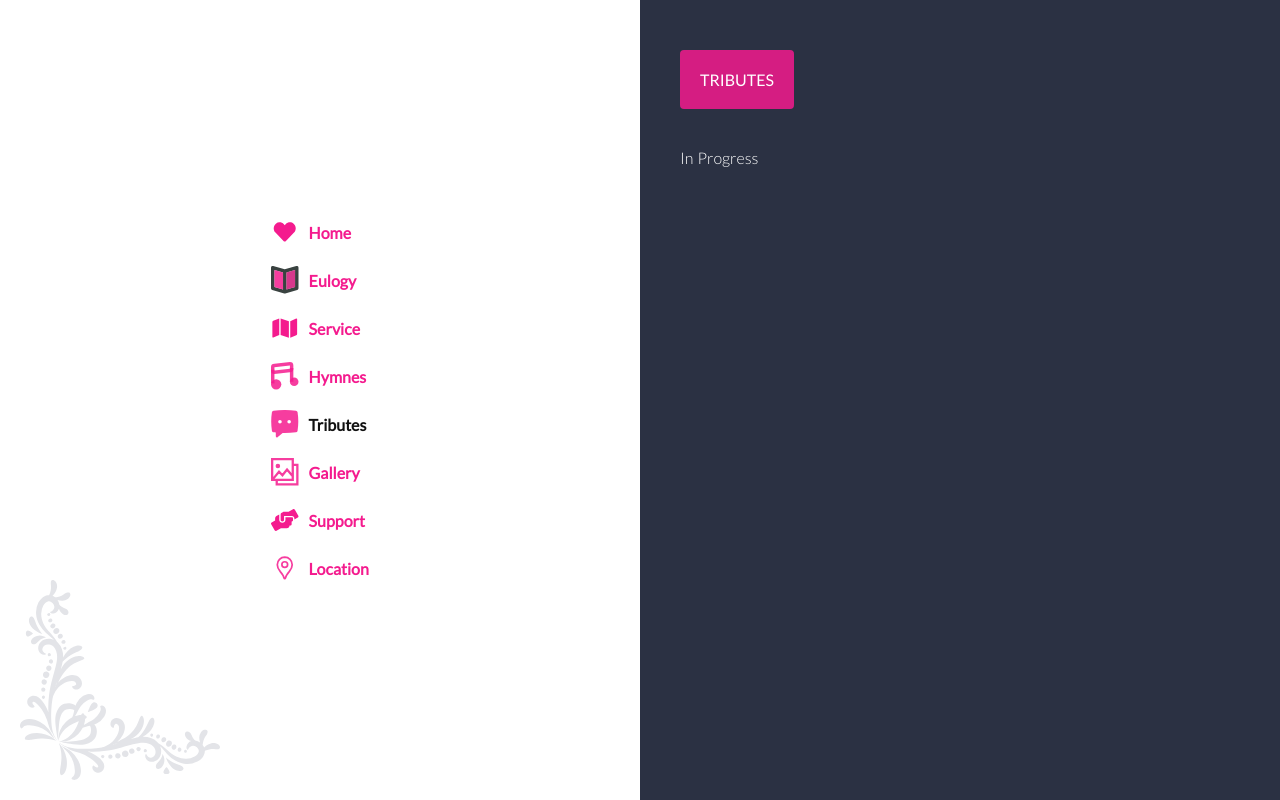
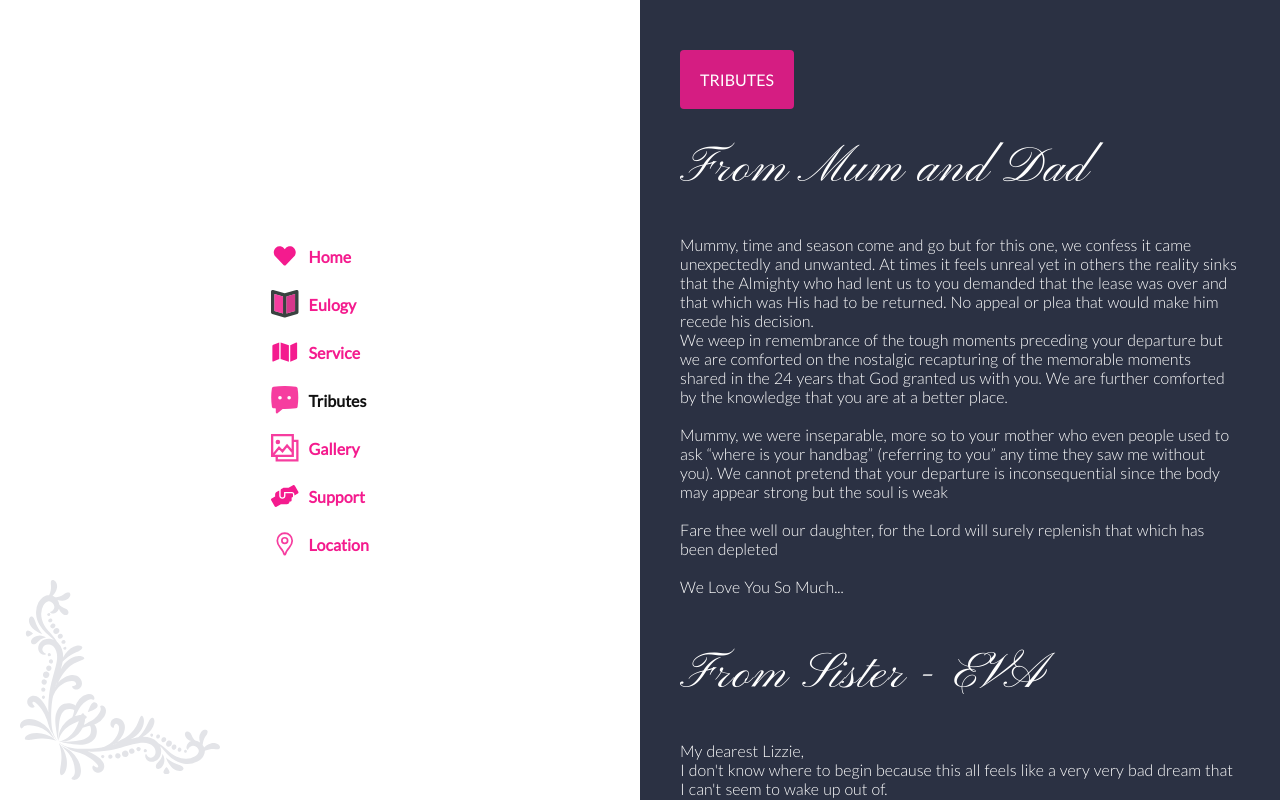
Before and after one commit to musebe/Mine-Memorial, a Nuxt app: page /tribute in a window 1280 px wide. Built offline with nearby package versions, Linux system fonts and the light colour scheme.

Commit message:
finalized draft eulogy

```diff
--- a/components/Nav.vue
+++ b/components/Nav.vue
@@ -16,12 +16,6 @@
 
           </li>
 
-          <li><NuxtLink to="/hymns"><span class="icon">
-          <svg fill="#f41b8ed9" viewBox="0 0 32.001 32.001" xmlns="http://www.w3.org/2000/svg"><g id="SVGRepo_bgCarrier" stroke-width="0"></g><g id="SVGRepo_tracerCarrier" stroke-linecap="round" stroke-linejoin="round"></g><g id="SVGRepo_iconCarrier"> <g id="Group_5" data-name="Group 5" transform="translate(-670.002 -465.694)"> <circle id="Ellipse_4" data-name="Ellipse 4" cx="6" cy="6" r="6" transform="translate(670.002 485.695)"></circle> <circle id="Ellipse_5" data-name="Ellipse 5" cx="5" cy="5" r="5" transform="translate(692.002 483.695)"></circle> <rect id="Rectangle_65" data-name="Rectangle 65" width="4" height="15.998" transform="translate(670.002 474.696)"></rect> <rect id="Rectangle_66" data-name="Rectangle 66" width="4" height="15.998" transform="translate(692.002 472.696)"></rect> <path id="Path_396" data-name="Path 396" d="M692,465.694l-18,2a4,4,0,0,0-4,4v4a4,4,0,0,0,4,4l18-2a4,4,0,0,0,4-4v-4A4,4,0,0,0,692,465.694Zm0,8-18,2v-4l18-2Z"></path> </g> </g></svg>
-          </span><span class="menu"><span></span>Hymnes</span></NuxtLink>
-
-          </li>
-
         <li><NuxtLink to="/tribute"><span class="icon">
           <svg viewBox="-0.32 0 41.633 41.633" xmlns="http://www.w3.org/2000/svg" fill="#000000"><g id="SVGRepo_bgCarrier" stroke-width="0"></g><g id="SVGRepo_tracerCarrier" stroke-linecap="round" stroke-linejoin="round"></g><g id="SVGRepo_iconCarrier"> <path id="word" d="M525.849,346.772a2.763,2.763,0,0,1-2.375,2.016,150.4,150.4,0,0,1-20.195.918l-6.378,5.513h-.534a1.695,1.695,0,0,1-3.329,0h-.088l0-6.088c-1.15-.1-2.3-.212-3.449-.342a2.763,2.763,0,0,1-2.375-2.016,92.124,92.124,0,0,1,0-28.833,2.763,2.763,0,0,1,2.375-2.016,150.236,150.236,0,0,1,33.97,0,2.763,2.763,0,0,1,2.375,2.016A92.124,92.124,0,0,1,525.849,346.772Zm-26.63-16.8A2.735,2.735,0,1,0,502,332.7,2.758,2.758,0,0,0,499.219,329.969Zm13.875,0a2.735,2.735,0,1,0,2.781,2.734A2.758,2.758,0,0,0,513.094,329.969Z" transform="translate(-485.994 -314.961)" fill="#f41b8ed9"></path> </g></svg>
           </span><span class="menu"><span></span>Tributes</span></NuxtLink>
@@ -36,7 +30,7 @@
 
            <li><NuxtLink to="/maps"><span class="icon">
           <svg viewBox="0 0 192 192" xmlns="http://www.w3.org/2000/svg" fill="none"><g id="SVGRepo_bgCarrier" stroke-width="0"></g><g id="SVGRepo_tracerCarrier" stroke-linecap="round" stroke-linejoin="round"></g><g id="SVGRepo_iconCarrier"><path stroke="#f41b8ed9" stroke-width="12" d="M96 22a51.88 51.88 0 0 0-36.77 15.303A52.368 52.368 0 0 0 44 74.246c0 16.596 4.296 28.669 20.811 48.898a163.733 163.733 0 0 1 20.053 28.38C90.852 163.721 90.146 172 96 172c5.854 0 5.148-8.279 11.136-20.476a163.723 163.723 0 0 1 20.053-28.38C143.704 102.915 148 90.841 148 74.246a52.37 52.37 0 0 0-15.23-36.943A51.88 51.88 0 0 0 96 22Z"></path><circle cx="96" cy="74" r="20" stroke="#f41b8ed9" stroke-width="12"></circle></g></svg>
-          </span><span class="menu"><span></span> Location</span></NuxtLink>
+          </span><span class="menu"><span></span>Location</span></NuxtLink>
 
           </li>
       </ul>
--- a/layouts/default.vue
+++ b/layouts/default.vue
@@ -320,4 +320,18 @@ ul {
 .svg-inline--fa.fa-fw {
     width: 1.25em;
 }
+
+.responsive-map-container {
+    position: relative;
+    padding-bottom: 56.25%;
+    padding-top: 30px;
+    height: 0;
+    overflow: hidden;
+}
+.map-wrapper{
+  max-width:500px ;
+}
+.googlemap {
+  width: 200%;
+}
 </style>
--- a/pages/maps.vue
+++ b/pages/maps.vue
@@ -10,11 +10,14 @@
       <p class="highlight">Location</p><br/>
 
       <p>
-        <a href="https://goo.gl/maps/F2ytRutJVrPzuTmHA" target="_blank">Click Here For Directions To The Funeral</a>
+      For Google Maps Directions Use the following Link : <br/><br/>  <a href="https://goo.gl/maps/F2ytRutJVrPzuTmHA" target="_blank">Click Here For Directions To The Funeral</a>
       </p>
-      <p>
-      <iframe src="https://www.google.com/maps/embed?pb=!1m17!1m12!1m3!1d3988.3836457073785!2d37.1898889147543!3d-1.5365644988794405!2m3!1f0!2f0!3f0!3m2!1i1024!2i768!4f13.1!3m2!1m1!2zMcKwMzInMTEuNiJTIDM3wrAxMSczMS41IkU!5e0!3m2!1sen!2ske!4v1682343491796!5m2!1sen!2ske" width="850" height="600" style="border:0;" allowfullscreen="" loading="lazy" referrerpolicy="no-referrer-when-downgrade"></iframe>
-      </p><br/><br/>
+
+<div class="responsive-map-container">
+  <!-- place the iframe code between here... -->
+    <iframe src="https://www.google.com/maps/embed?pb=!1m13!1m8!1m3!1d3988.38364663892!2d37.189889!3d-1.536564!3m2!1i1024!2i768!4f13.1!3m2!1m1!2zMcKwMzInMTEuNiJTIDM3wrAxMSczMS41IkU!5e0!3m2!1sen!2ske!4v1682346293338!5m2!1sen!2ske" width="600" height="450" style="border:0;" allowfullscreen="" loading="lazy" referrerpolicy="no-referrer-when-downgrade"></iframe>
+  <!-- ... and here -->
+</div>
 
 
       <!-- CONTENT END -->
--- a/pages/tribute.vue
+++ b/pages/tribute.vue
@@ -8,11 +8,104 @@
       <h1 class="title"TRIBUTES</h1>
 
       <p class="highlight">TRIBUTES</p><br/>
+
+      <p class="title">From Mum and Dad</p>
       <p>
-        In Progress
+        Mummy, time and season come and
+go but for this one, we confess it
+came unexpectedly and unwanted.
+At times it feels unreal yet in others
+the reality sinks that the Almighty
+who had lent us to you demanded
+that the lease was over and that
+which was His had to be returned.
+No appeal or plea that would make
+him recede his decision. <br/>
+
+We weep in remembrance of the
+tough moments preceding your
+departure but we are comforted on
+the nostalgic recapturing of the
+memorable moments shared in the
+24 years that God granted us with
+you. We are further comforted by the
+knowledge that you are at a better
+place.<br/><br/>
+Mummy, we were inseparable, more
+so to your mother who even people
+used to ask “where is your handbag”
+(referring to you” any time they saw
+me without you). We cannot pretend
+that your departure is inconsequential since the body may appear
+strong but the soul is weak<br/><br/>
+Fare thee well our daughter, for the
+Lord will surely replenish that which
+has been depleted<br/><br/>
+We Love You So Much...
       </p><br/><br/>
 
+<p class="title">From Sister - EVA</p>
+<p>
+My dearest Lizzie,<br/>
+I don't know where to begin because this all feels like a very very bad dream that I can't seem to wake up out of.<br/>
+We were meant to do so much together. We had so much life ahead of us, or so we thought. We were meant to grow old together and our babies would be the best of friends and they would make fun of us every chance they'd get because of how corny we were.<br/>
+You were a shining star. You were brave, you fought hard for who and what you believed in and that is why God couldn't wait to have you on his team because He got the best of the best; the sweetest earthly angel.<br/>
+I will miss randomly meeting up and finding you in one of my tops or dresses and thinking "no wonder sijakua nikiona hii nguo". I'll miss all the birthdays you would plan for each one of us and the very thoughtful gifts you'd get us because you knew what we liked so well. I'll miss your soft voice, your infectious laugh, doing TikTok dances with you and the many many boomerangs we'd take any chance we got. <br/>
+I'll miss you terribly but I know one day we'll be together again laugh- ing, joking, singing and dancing as we always did.<br/>
+So, hold onto the ones you love and love on them tirelessly, love on them fearlessly and most of all, love on them unconditionally because we never know how much time we have and this home is only temporary.<br/><br/>
+For now, rest well until we meet again my dearest angel.
 
+
+</p><br/><br/>
+
+<p class="title">From Brother- KEN</p>
+Dear Lizzy,<br/>
+I can't believe that it's been almost six years since I met you through Eva, my wife. It honestly feels longer thanforever. You were always warm and welcoming to anyone close and dear to your family, through Eva, I became your big brother. I will cherish your warm smile whenever Ellie smiles, I know she will dearly miss you and start asking of you soon. We shall keep your memory alive and always remind her of 'aunty Lizzy' (as she fondly referred to you).<br/> She has lost the benefit of your mentorship and girl talk, which I suspect had already begun. You have left in me a solid lesson to always celebrate all milestones,like nothing else matters. You remembered everyone's birth- days and made sure to bring all of us together. Ellie celebrated her birthday on 2nd April this year, and that's the only family event that you were not person- ally involved, your absence was loud. I know that heaven has gained an angel, with great recommendations from us, your family. We shall meet again and have one more bible verse trivia, I know I was horrible at it, but you promised that with time I will get better, game on sis.
+Rest well lizzy. <br/>
+Ken.
+<p>
+
+</p><br/><br/>
+
+<p class="title">FROM Brother-BEN</p>
+
+<p>
+DEAR LIZ,<br/>
+I wish you were here with me, laughing during the good times and crying during the bad ones. I wish you were still here with me enjoying life. It broke my heart to lose you, But I can understand why God would want such a beautiful angel on his side from now until eternity.l promise to cherish, our memo- ries of you. <br/> You shall live in our minds, and all that we do. I'm blessed to call you my sister, and my best friend. You've loved me unconditionally, and I promise to do the same. Till the very end.
+Rest easy Sister
+</p><br/><br/>
+
+<p class="title">From Niece - ELLEWANAH </p>
+
+<p>
+
+My aunty Lizzie, oh how I will miss calling your name 100
+times a day and you always
+meeting me with the sweetest
+smile a baby could ever wish for.<br/><br/>
+I have known you since my birth
+and I loved you like my mum
+because you looked so much
+like her, you talked like her, you
+smelled like her, you were as
+playful as she is and most of all
+because you loved me with all
+your heart.<br/> I will miss our walks to the shop where you would buy me candy and everything nice. You even taught me to say "how much" and "hallo shopkeeper "You truly played your role with the finest finesse.
+I will miss you dearly aunty but mummy, daddy and I will keep your memory alive forever.
+Your beloved niece, <br/>
+Ellie
+</p><br/><br/>
+
+<p class="title">From Friend's </p>
+<p>
+Our Dear Liz, <br/>
+We thought of you with love today, but that is nothing new.It broke our hearts to lose you A beautiful friend, a sister, an amazing daughter. A part of us went with you the day God took you home. But as long as we're living, we'll carry you with us, safely tucked in our hearts. Your light will always shine. A glowing ember never stilled, throughout the end of time. Your memory is our keepsake with which we will never part. God has you in his keeping. We have you in our hearts. You meant so much to all of us. You were special and thats no lie. You brightened up the darkest days and the cloudiest skies. Always filled with love and happiness. So thank you for the time we had, the beautiful memories which we deeply and genuinely cherish<br/><br/>
+Rest easy our Angel, be at peace, and let your soul fly free.
+Till we meet again Lizzie, <br/><br/>
+We love you deeply, <br/>
+  Always and forever. <br/>
+  From your best friends.
+</p><br/><br/>
       <!-- CONTENT END -->
     </div>
   </div>
```
Also changed, not shown: 1 other file (tests, documents, lock files or other folders).
